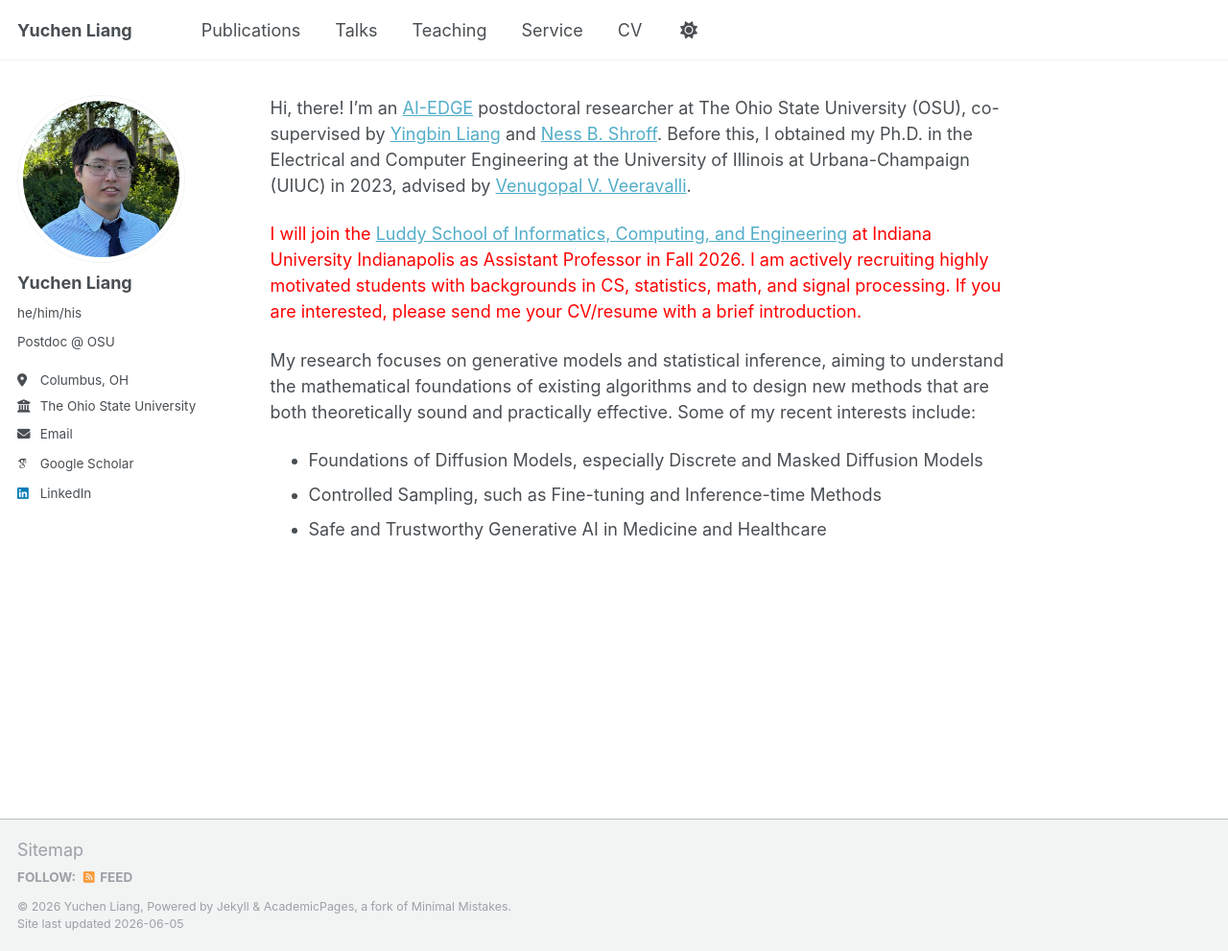
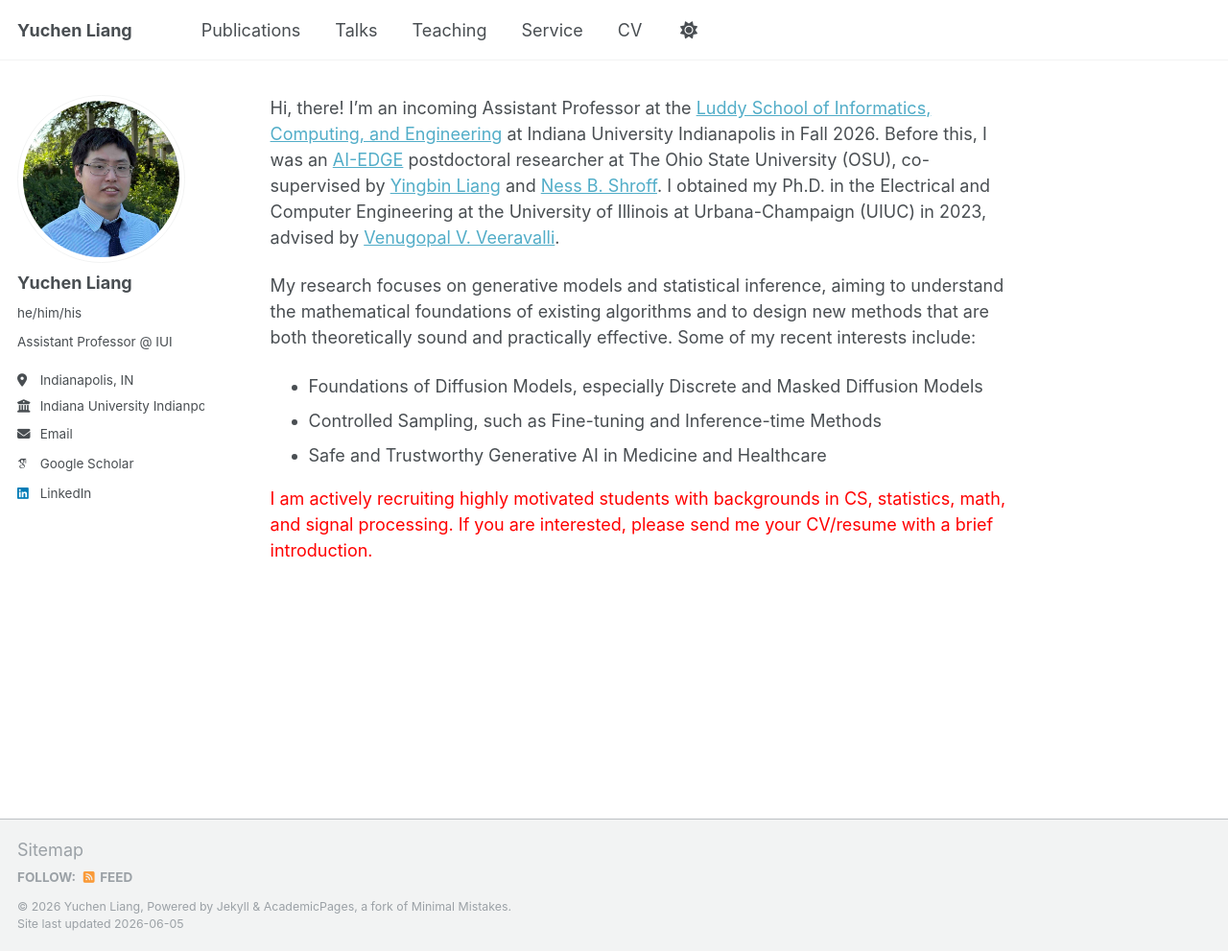
Before and after one commit to yuchenliang1/yuchenliang1.github.io, a Jekyll site: the page built from _pages/about.md, in a window 1280 px wide and 991 px high. Shown: the whole window at 96% size. Built offline with Jekyll 4.4.1, drawn with Linux system fonts in a browser that asks for light colours; some web fonts are replaced; a script that is not in the unit is left out.

Commit message:
update 6.5.26

```diff
--- a/_config.yml
+++ b/_config.yml
@@ -12,7 +12,7 @@ site_theme               : "default"
 title                    : "Yuchen Liang"
 title_separator          : "-"
 name                     : &name "Yuchen Liang"
-description              : &description "Postdoc"
+description              : &description "Assistant Professor"
 url                      : "https://yuchenliang1.github.io" # the base hostname & protocol for your site e.g. "https://[your GitHub username].github.io" or if you already have some other page hosted on Github then use "https://[your GitHub username].github.io/[Your Repo Name]"
 baseurl                  : "" # the subpath of your site, e.g. "/blog"
 # repository               : "academicpages/academicpages.github.io"
@@ -25,11 +25,11 @@ author:
   avatar           : "profile.jpg"
   name             : "Yuchen Liang"
   pronouns         : "he/him/his" # example: "she/her"
-  bio              : "Postdoc @ OSU"
-  location         : "Columbus, OH"
-  employer         : "The Ohio State University"
+  bio              : "Assistant Professor @ IUI"
+  location         : "Indianapolis, IN"
+  employer         : "Indiana University Indianpolis"
   uri              : # URL
-  email            : "liang.1439@osu.edu"
+  email            : "yucliang@iu.edu"
 
   # Academic websites
   academia         : # URL
--- a/_pages/about.md
+++ b/_pages/about.md
@@ -7,14 +7,14 @@ redirect_from:
   - /about.html
 ---
 
-Hi, there! I'm an [AI-EDGE](https://aiedge.osu.edu/) postdoctoral researcher at The Ohio State University (OSU), co-supervised by [Yingbin Liang](https://sites.google.com/view/yingbinliang/) and [Ness B. Shroff](https://u.osu.edu/shroff-11/). Before this, I obtained my Ph.D. in the Electrical and Computer Engineering at the University of Illinois at Urbana-Champaign (UIUC) in 2023, advised by [Venugopal V. Veeravalli](https://vvv.ece.illinois.edu/).
-
-<span style="color:red">I will join the [Luddy School of Informatics, Computing, and Engineering](https://luddy.indianapolis.iu.edu/) at Indiana University Indianapolis as Assistant Professor in Fall 2026. I am actively recruiting highly motivated students with backgrounds in CS, statistics, math, and signal processing. If you are interested, please send me your CV/resume with a brief introduction. </span>
+Hi, there! I'm an incoming Assistant Professor at the [Luddy School of Informatics, Computing, and Engineering](https://luddy.indianapolis.iu.edu/) at Indiana University Indianapolis in Fall 2026. Before this, I was an [AI-EDGE](https://aiedge.osu.edu/) postdoctoral researcher at The Ohio State University (OSU), co-supervised by [Yingbin Liang](https://sites.google.com/view/yingbinliang/) and [Ness B. Shroff](https://u.osu.edu/shroff-11/). I obtained my Ph.D. in the Electrical and Computer Engineering at the University of Illinois at Urbana-Champaign (UIUC) in 2023, advised by [Venugopal V. Veeravalli](https://vvv.ece.illinois.edu/).
 
 My research focuses on generative models and statistical inference, aiming to understand the mathematical foundations of existing algorithms and to design new methods that are both theoretically sound and practically effective. Some of my recent interests include:
 * Foundations of Diffusion Models, especially Discrete and Masked Diffusion Models
 * Controlled Sampling, such as Fine-tuning and Inference-time Methods
 * Safe and Trustworthy Generative AI in Medicine and Healthcare
+
+<span style="color:red"> I am actively recruiting highly motivated students with backgrounds in CS, statistics, math, and signal processing. If you are interested, please send me your CV/resume with a brief introduction. </span>
 
 <!-- Getting started
 ======
```
